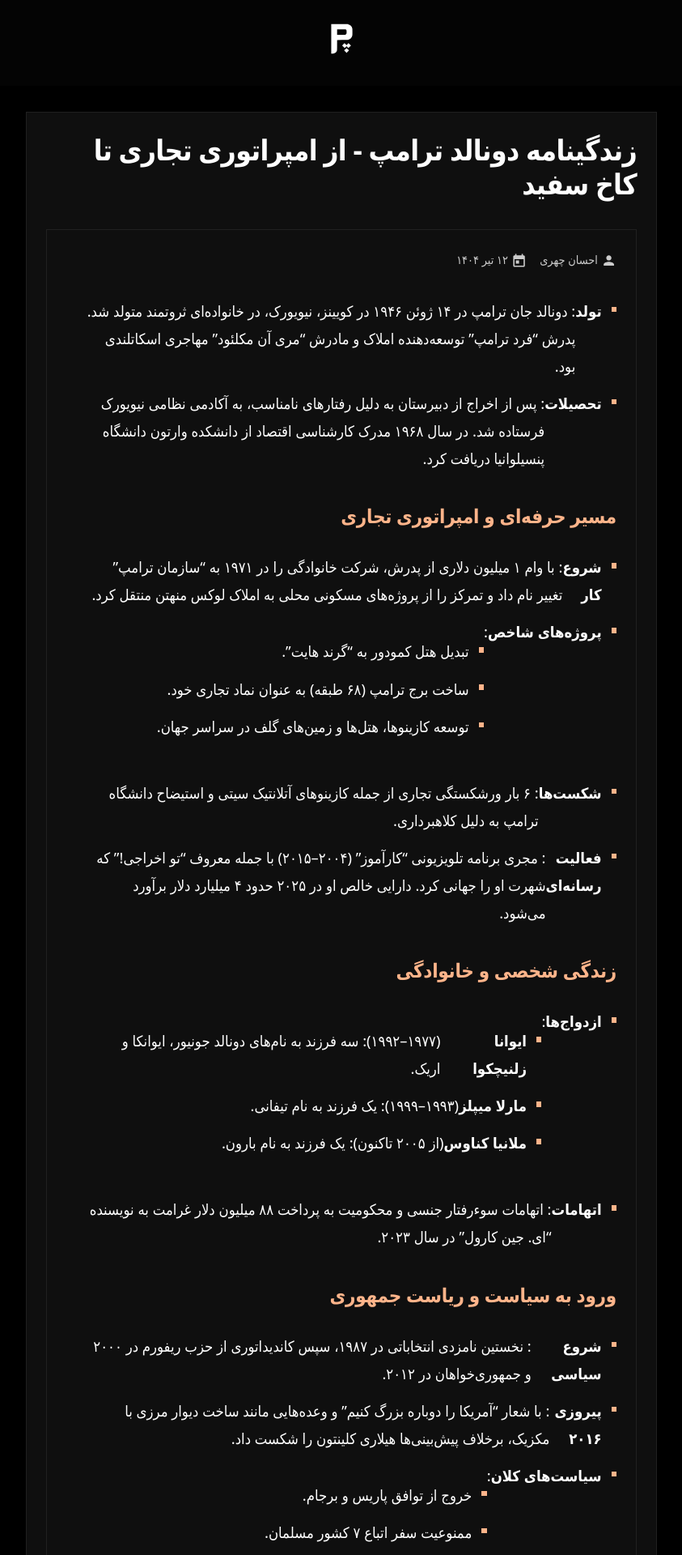
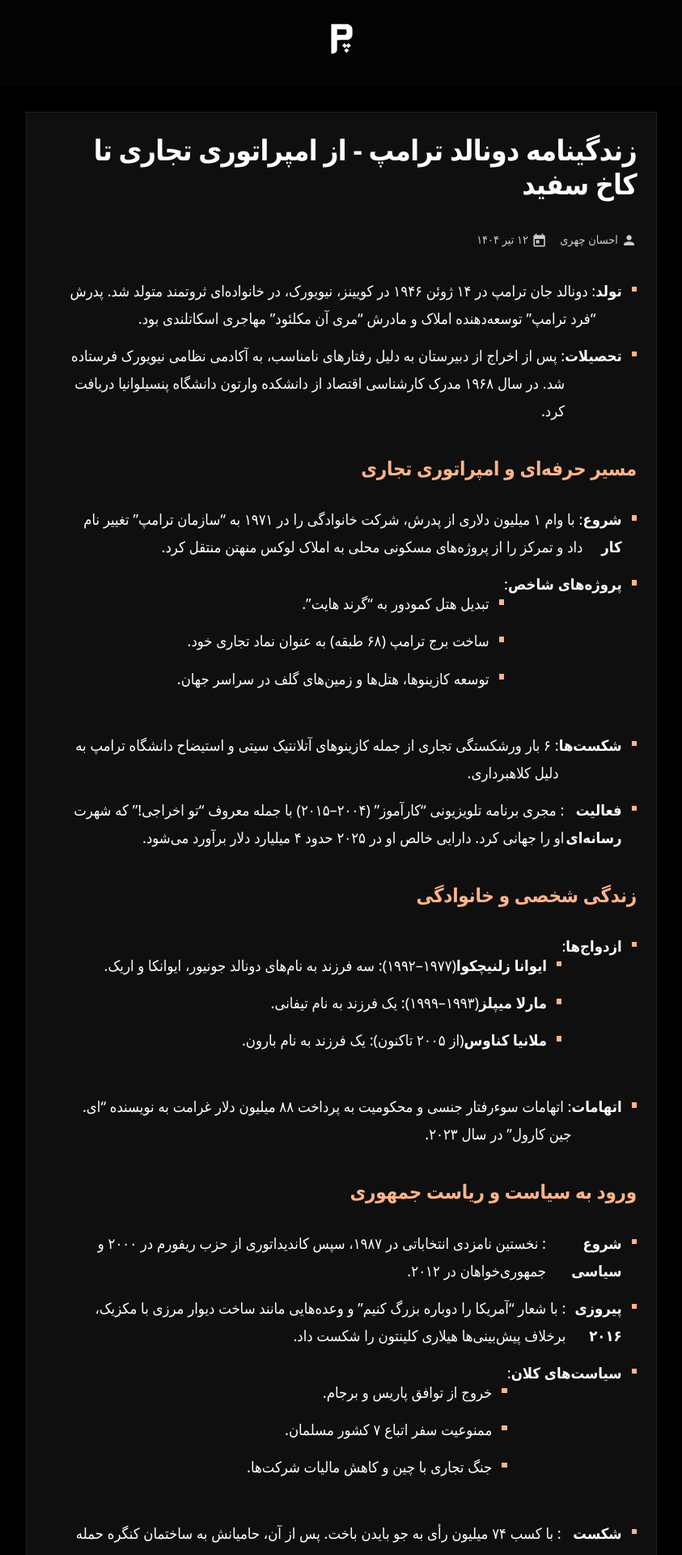
Before and after one commit to darkblog/darkblog.github.io, a Jekyll site: the page built from _posts/2025-7-3-41.md, in a window 1280 px wide. Shown: the top 1920 px of the page at 81% size, without its empty margins (218-1061 px from the left). Built offline with Jekyll 4.4.1, drawn with Linux system fonts in a browser that asks for light colours.

Commit message:
Update post.html

```diff
--- a/_layouts/post.html
+++ b/_layouts/post.html
@@ -3,7 +3,6 @@
 ---
 
 <h1 class="page-title">{{ page.title }}</h1>
-<article class="post-card" itemscope itemtype="https://schema.org/Article">
 <div class="post-meta">
     <span class="post-author" itemprop="author" itemscope itemtype="https://schema.org/Person">
         <svg viewBox="0 0 24 24" width="18" height="18" aria-hidden="true"><path d="M12 12c2.21 0 4-1.79 4-4s-1.79-4-4-4-4 1.79-4 4 1.79 4 4 4zm0 2c-2.67 0-8 1.34-8 4v2h16v-2c0-2.66-5.33-4-8-4z"/></svg>
@@ -15,12 +14,11 @@
     </span>
 </div>
 <div class="article-content" itemprop="articleBody">
-    {{ content | replace: '</table>', '<div class="table-scroll"><tr>' | replace: '</table>', '</div></div>' }}
+    {{ content | replace: '<tr>', '<div class="table-scroll"></table>' | replace: '</tr>', '</div></div>' }}
 </div>
-</article>
 
-<section class="posts-section" aria-labelledby="more-posts-heading">
-  <h2 id="more-posts-heading" class="section-title">آخرین پست‌های وبلاگ</h2>
+<section class="posts-section">
+    <h2 class="section-title">آخرین پست‌های وبلاگ</h2>
     <div class="posts-list">
         {% assign current_post_url = page.url %}
         {% assign all_posts = site.posts | where_exp: "post", "post.url != current_post_url" %}
```
Lines whose indentation alone changed are shown as unchanged.
